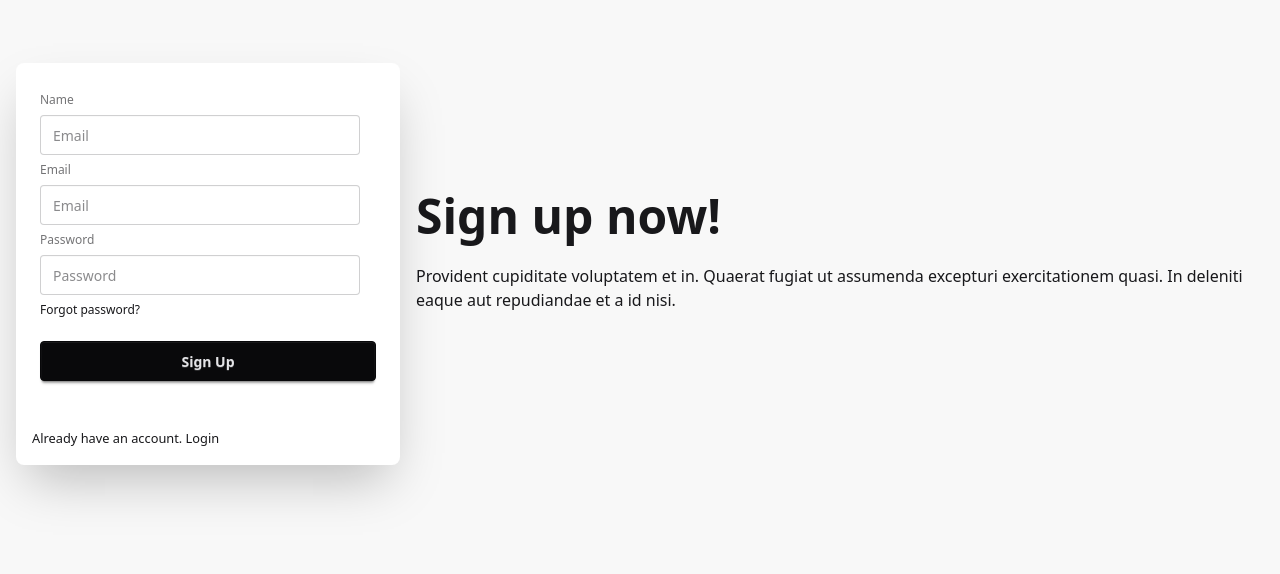
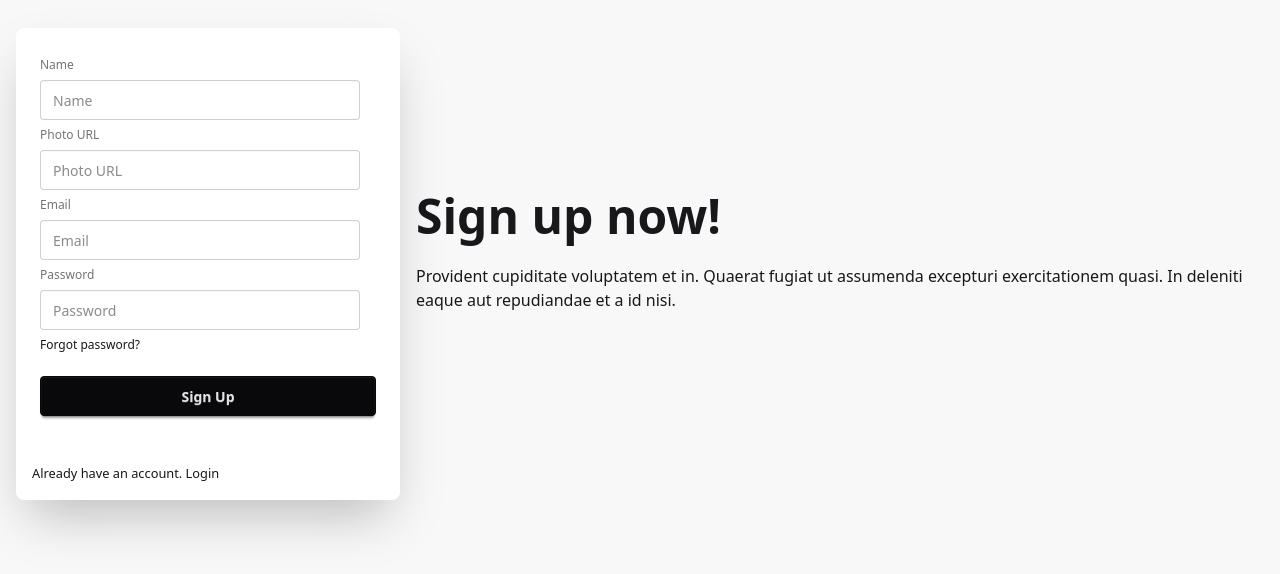
Before and after one commit to shohagnawaz/bistro-boss-client5, a React (Vite) app: page /signup in a window 1280 px wide. Shown: the part 136-710 px from the top of the page. Built offline with nearby package versions, Linux system fonts and the light colour scheme; no server answers.

Commit message:
displayName

```diff
--- a/src/SignUp/SignUp.jsx
+++ b/src/SignUp/SignUp.jsx
@@ -1,17 +1,15 @@
 import { useContext } from "react";
 import { useForm } from "react-hook-form";
 import { AuthContext } from "../providers/AuthProvider";
-import { Link } from "react-router-dom";
+import { Link, useNavigate } from "react-router-dom";
 import Swal from "sweetalert2";
 
 const SignUp = () => {
-  const {
-    register,
-    handleSubmit,
-    reset,
-    formState: { errors },
-  } = useForm();
+
+  const { register, handleSubmit, reset, formState: { errors }, } = useForm();
   const { createUser, updateUserProfile } = useContext(AuthContext);
+  const navigate = useNavigate();
+
   const onSubmit = (data) => {
     console.log(data);
     createUser(data.email, data.password)
@@ -29,6 +27,7 @@ const SignUp = () => {
                 showConfirmButton: false,
                 timer: 1500
               });
+              navigate("/");
             })
             .catch(error => console.log(error))
         })
@@ -55,11 +54,23 @@ const SignUp = () => {
                   {...register("name", { required: true })}
                   name="name"
                   className="input"
-                  placeholder="Email"
+                  placeholder="Name"
                 />
                 {errors.name && (
                   <span className="text-red-600">Name is required</span>
                 )}
+
+                <label className="fieldset-label">Photo URL</label>
+                <input
+                  type="text"
+                  {...register("photoURL", { required: true })}
+                  className="input"
+                  placeholder="Photo URL"
+                />
+                {errors.photoURL && (
+                  <span className="text-red-600">Photo URL is required</span>
+                )}
+
                 <label className="fieldset-label">Email</label>
                 <input
                   type="email"
@@ -71,6 +82,7 @@ const SignUp = () => {
                 {errors.email && (
                   <span className="text-red-600">Email is required</span>
                 )}
+
                 <label className="fieldset-label">Password</label>
                 <input
                   type="password"
--- a/src/pages/Shared/NavBar/NavBar.jsx
+++ b/src/pages/Shared/NavBar/NavBar.jsx
@@ -17,6 +17,7 @@ const NavBar = () => {
 
             {
               user ? <>
+                <span className="mt-2">{user?.displayName}</span>
                 <button onClick={handleLogOut} className="btn btn-ghost">Log Out</button>
               </> : <>
                 <li><Link to={"/login"}>Login</Link></li>
--- a/src/providers/AuthProvider.jsx
+++ b/src/providers/AuthProvider.jsx
@@ -1,7 +1,6 @@
 import { createContext, useEffect, useState } from "react";
 import { createUserWithEmailAndPassword, getAuth,
-    onAuthStateChanged, signInWithEmailAndPassword, signOut,
-    updatePassword
+    onAuthStateChanged, signInWithEmailAndPassword, signOut, updateProfile
 } from "firebase/auth";
 import { app } from '../firebase/firebase.config';
 
@@ -29,7 +28,7 @@ const AuthProvider = ({children}) => {
     }
 
     const updateUserProfile = (name, photo) => {
-        return updatePassword(auth.currentUser, {
+        return updateProfile(auth.currentUser, {
             displayName: name, photoURL: photo
         })
     }
```
